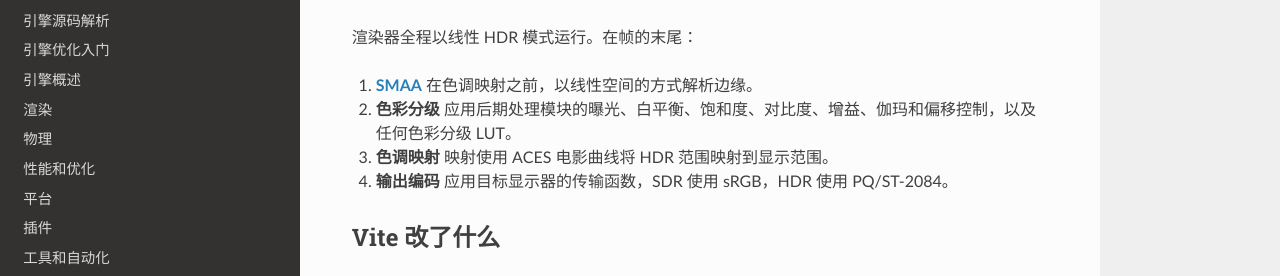
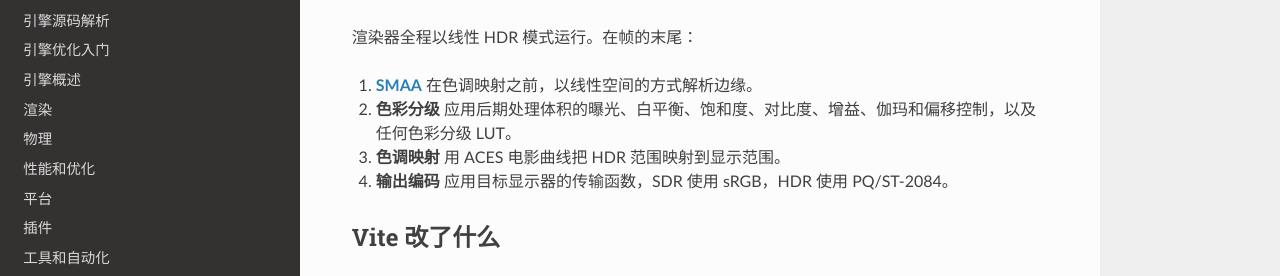
Before and after one commit to OpenHUTB/cpp, an MkDocs documentation site: the page built from docs/optimization/Rendering/Color-Management.md, in a window 1280 px wide and 1400 px high, scrolled down 336 px. Shown: the part 158-434 px from the top of the window. Built offline with MkDocs 1.6.1, drawn with Linux system fonts in a browser that asks for light colours; nearby versions of some CDN libraries; a script that is not in the unit is left out; some of the changed text lies outside the part shown.

Commit message:
docs: 修正色彩管理页的两处「后期处理」与「放大器」
- post process volume 被译成「后期处理模块」「后期处理程序」，统一为后期处理体积
- upscaler 被译成「放大器」，改为「超分器」
- 「色调映射 映射使用 ACES…」一句去掉重复的「映射」

```diff
--- a/docs/optimization/Rendering/Color-Management.md
+++ b/docs/optimization/Rendering/Color-Management.md
@@ -12,8 +12,8 @@ Vite 使用 Unreal Engine 4.27 的色调映射和色彩管线：ACES 电影色
 渲染器全程以线性 HDR 模式运行。在帧的末尾：
 
 1. **[SMAA](./Anti-Aliasing.md)** 在色调映射之前，以线性空间的方式解析边缘。
-2. **色彩分级** 应用后期处理模块的曝光、白平衡、饱和度、对比度、增益、伽玛和偏移控制，以及任何色彩分级 LUT。
-3. **色调映射** 映射使用 ACES 电影曲线将 HDR 范围映射到显示范围。
+2. **色彩分级** 应用后期处理体积的曝光、白平衡、饱和度、对比度、增益、伽玛和偏移控制，以及任何色彩分级 LUT。
+3. **色调映射** 用 ACES 电影曲线把 HDR 范围映射到显示范围。
 4. **输出编码** 应用目标显示器的传输函数，SDR 使用 sRGB，HDR 使用 PQ/ST-2084。
 
 
@@ -50,7 +50,7 @@ Vite 使用 Unreal Engine 4.27 的色调映射和色彩管线：ACES 电影色
 在虚幻引擎中，色彩分级是在色调映射之前，以线性空间进行操作的。这就是为什么在二维图像编辑器中看起来正确的调色值无法直接应用到实际场景中的原因——您是在对场景相关的线性数据进行调色，而不是对显示器相关的像素进行调色。
 
 
-**LUT（查找表）。** 可以在后期处理程序中指定一个调色 LUT，并设置混合权重。创建 LUT 时，应使用场景的原始中性图像，而不是使用已经调色过的图像，否则调色结果会叠加。
+**LUT（查找表）。** 可以在后期处理体积中指定一张调色 LUT，并设置混合权重。创建 LUT 时，应使用场景的原始中性图像，而不是使用已经调色过的图像，否则调色结果会叠加。
 
 ## HDR 输出
 
```
Also changed, not shown: other parts of docs/optimization/Rendering/Color-Management.md (+1 -1 lines).
